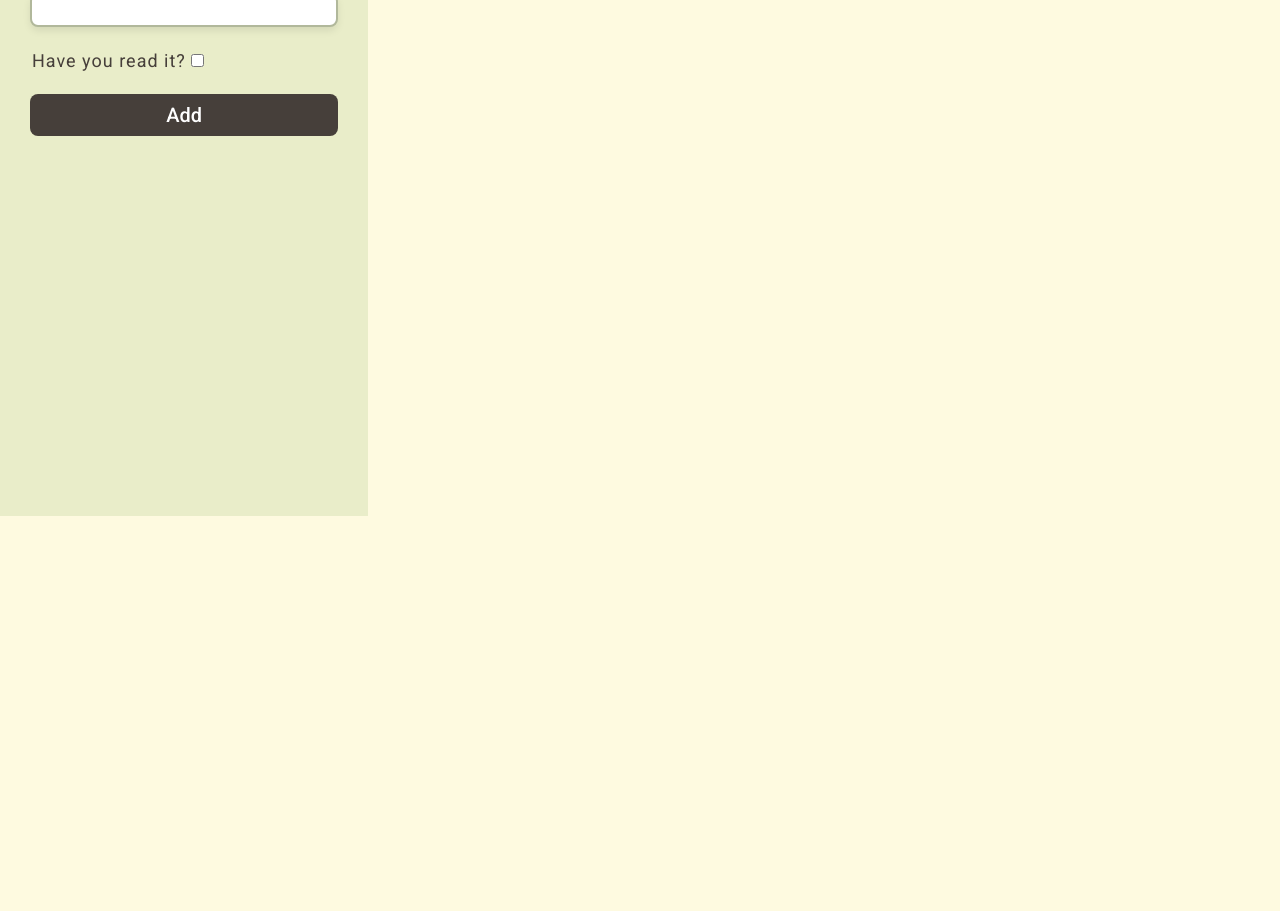
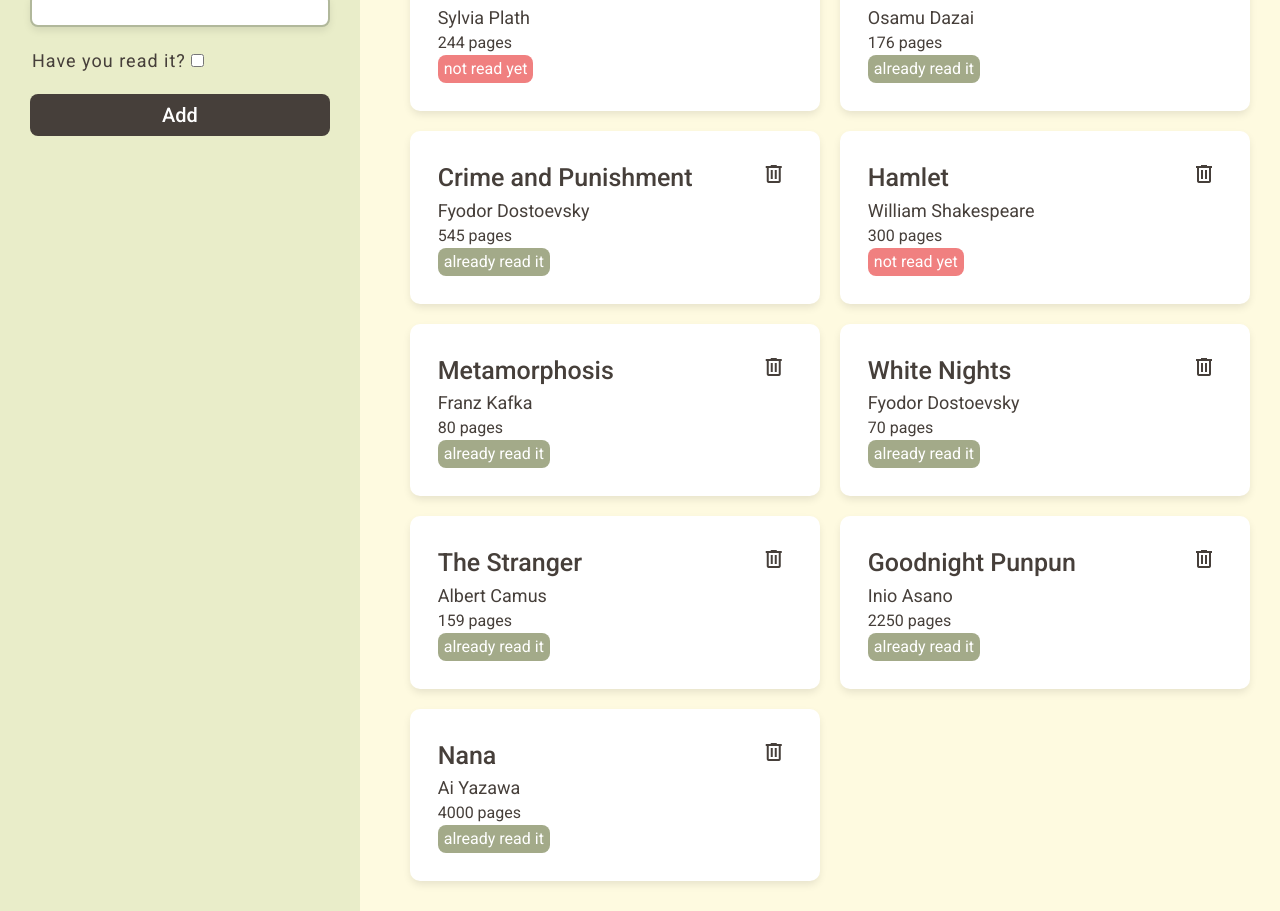
Before and after one commit to NaomiC0desArt/Library, a plain HTML site: page inde.html in a window 1280 px wide. Shown: the part 364-1275 px from the top of the page. Before the commit the page ends 880 px from the top, so only its background shows below. Drawn offline with nearby package versions, Linux system fonts and the light colour scheme.

Commit message:
Add some styles

```diff
--- a/script.js
+++ b/script.js
@@ -126,4 +126,13 @@ container.addEventListener("click", (event) => {
 //silly book list
 addBookToLibrary("Pride and Prejuice", "Jane Austen", 384, true);
 addBookToLibrary("How to solve it", "George Polya", 288, false);
+addBookToLibrary("The Bell Jar", "Sylvia Plath", 244, false);
+addBookToLibrary("No Longer Human", "Osamu Dazai", 176, true);
+addBookToLibrary("Crime and Punishment", "Fyodor Dostoevsky", 545, true);
+addBookToLibrary("Hamlet", "William Shakespeare", 300, false);
+addBookToLibrary("Metamorphosis", "Franz Kafka", 80, true);
+addBookToLibrary("White Nights", "Fyodor Dostoevsky", 70, true);
+addBookToLibrary("The Stranger", "Albert Camus", 159, true);
+addBookToLibrary("Goodnight Punpun", "Inio Asano", 2250, true);
+addBookToLibrary("Nana", "Ai Yazawa", 4000, true);
 displayBooks();
--- a/style.css
+++ b/style.css
@@ -97,7 +97,8 @@ html {
 
 .form-container {
   flex-grow: 1;
-  height: 100vh;
+  min-height: 100vh;
+  height: auto;
   background-color: #e9edc9;
   display: flex;
   flex-direction: column;
@@ -171,6 +172,7 @@ html {
     display: grid;
     gap:20px;
     grid-template-columns: repeat(auto-fill, minmax(280px, 3fr));
+    grid-auto-rows: 1fr;
 }
 
 .book-info{
```
